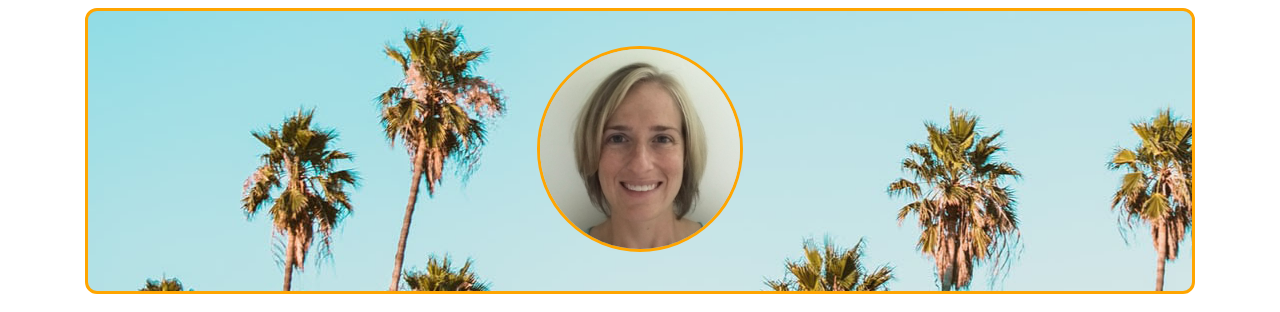
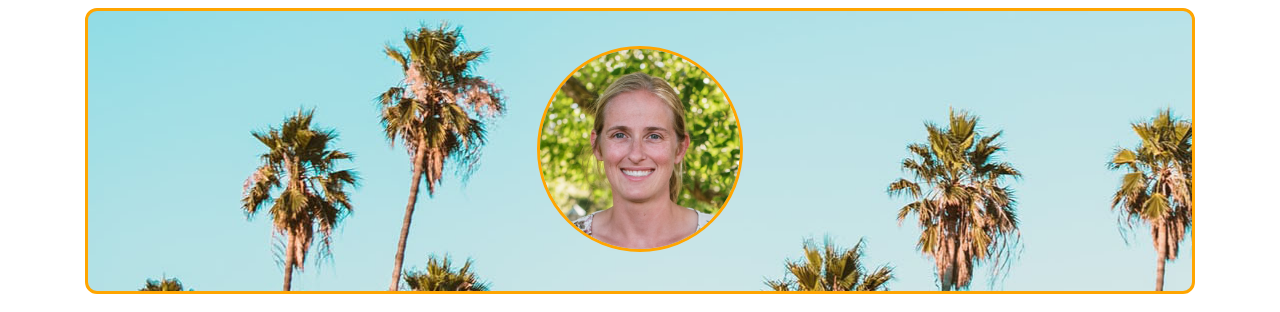
Before and after one commit to lizferraro/lizferraro.github.io, a plain HTML site: page index.html in a window 1280 px wide. Shown: the top 312 px of the page. Drawn offline with Linux system fonts and the light colour scheme.

Commit message:
New profile photo

```diff
--- a/index.html
+++ b/index.html
@@ -13,7 +13,7 @@
 <body>
     <main>
         <div class="banner-box">
-            <img src="images/liz-ferraro-profile-500.jpg" alt="liz ferraro profile photo" id="profile-img"/>
+            <img src="images/liz-profile-2.jpg" alt="liz ferraro profile photo" id="profile-img"/>
         </div>
         <section id="about-me">
             <h1>Hi, I'm Liz Ferraro!</h1>
```
Also changed, not shown: images/liz-profile-2.jpg (added).
